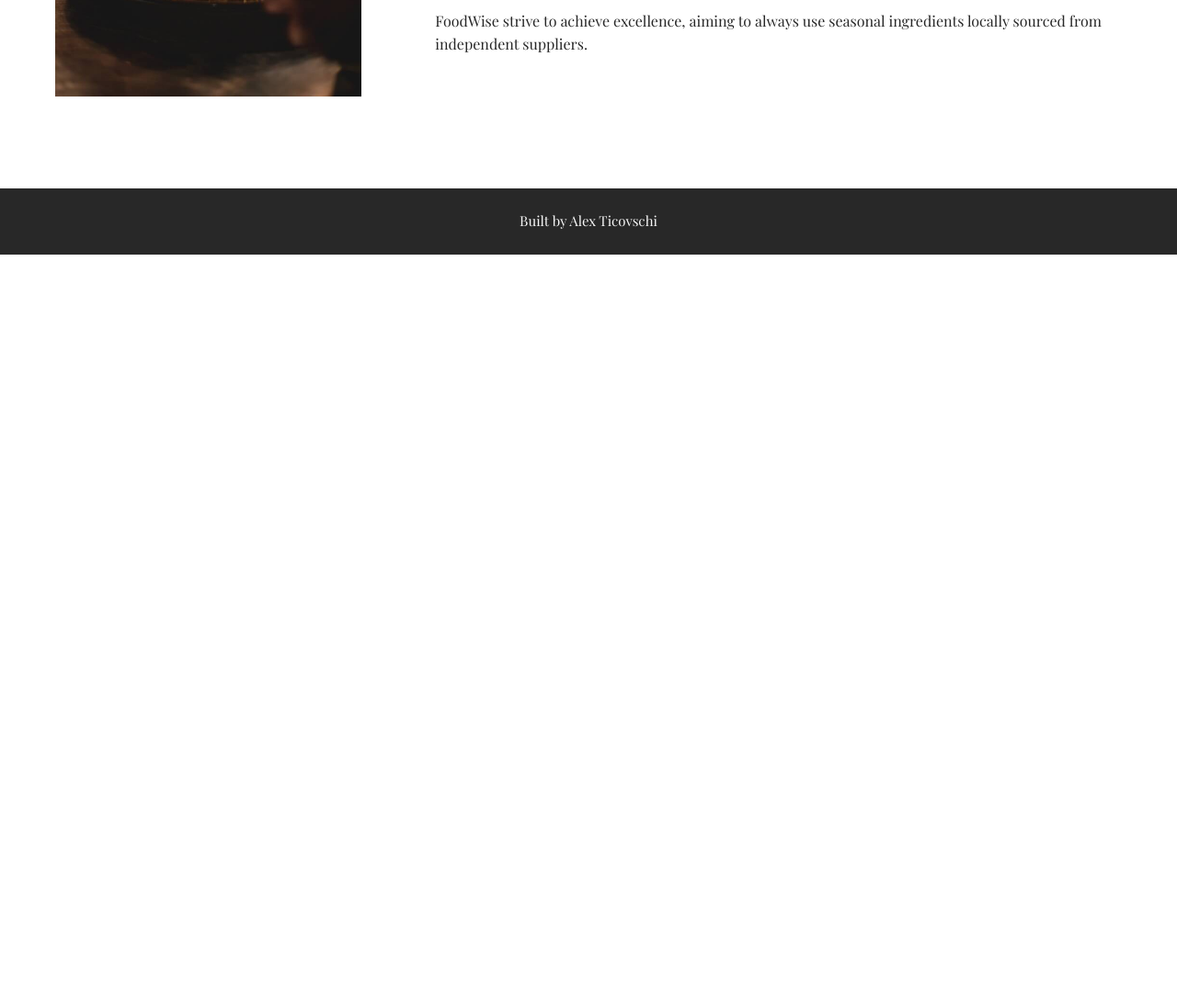
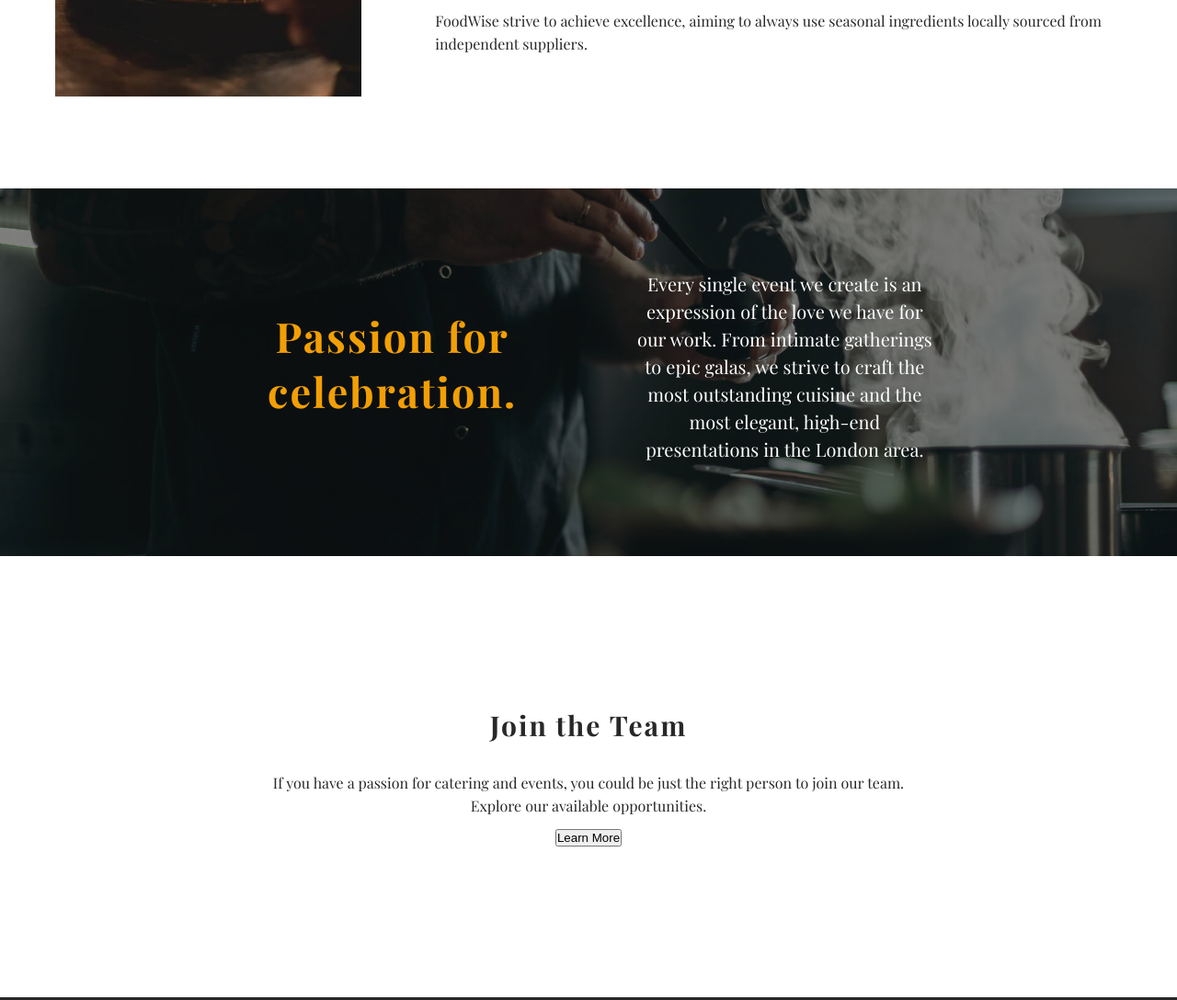
Before and after one commit to alexticovschi/FoodWise, a Gatsby site: page /about in a window 1280 px wide. Shown: the part 1039-2127 px from the top of the page at 92% size. Before the commit the page ends 1316 px from the top, so only its background shows below. Built offline with nearby package versions, Linux system fonts and the light colour scheme; Gatsby itself is replaced by a stand-in of ours; a web font is replaced by a local one.

Commit message:
adding a Banner & JoinTeam components

```diff
--- /dev/null
+++ b/src/components/AboutComponents/Banner/Banner.jsx
@@ -0,0 +1,38 @@
+import React from "react"
+import { useStaticQuery, graphql } from "gatsby"
+import Image from "gatsby-image"
+
+import "./Banner.scss"
+
+const Banner = () => {
+  const getImage = graphql`
+    query aboutBanner {
+      banner: file(relativePath: { eq: "about/about-banner.jpg" }) {
+        childImageSharp {
+          fluid(maxWidth: 1800) {
+            ...GatsbyImageSharpFluid
+          }
+        }
+      }
+    }
+  `
+  const { banner } = useStaticQuery(getImage)
+  return (
+    <div className="about-banner">
+      <Image
+        fluid={banner.childImageSharp.fluid}
+        className="about-banner__img"
+        alt="about banner"
+      />
+      <h2 className="about-banner__title">Passion for celebration.</h2>
+      <p className="about-banner__text">
+        Every single event we create is an expression of the love we have for
+        our work. From intimate gatherings to epic galas, we strive to craft the
+        most outstanding cuisine and the most elegant, high-end presentations in
+        the London area.
+      </p>
+    </div>
+  )
+}
+
+export default Banner
--- /dev/null
+++ b/src/components/AboutComponents/Banner/Banner.scss
@@ -0,0 +1,67 @@
+.about-banner {
+  grid-column: full-start/ full-end;
+  position: relative;
+
+  display: grid;
+  grid-template-columns: repeat(6, 1fr);
+
+  &::after {
+    content: "";
+    position: absolute;
+    top: 0;
+    left: 0;
+    bottom: 0;
+    right: 0;
+    width: 100%;
+    height: 100%;
+    overflow: hidden;
+    background-color: rgba(20, 20, 20, 0.5);
+  }
+
+  &__img {
+    grid-column: 1 / -1;
+    width: 100%;
+    height: 100%;
+    object-fit: cover;
+    display: block;
+  }
+
+  &__title {
+    font-size: 4.5rem;
+    color: var(--primaryColor);
+    position: absolute;
+    z-index: 10;
+    top: 0;
+    left: 0;
+    right: 0;
+    bottom: 0;
+    display: grid;
+    align-content: center;
+    justify-items: center;
+    text-align: center;
+
+    grid-column: 2 / span 2;
+
+  }
+
+  &__text {
+    color: var(--mainWhite);
+    position: absolute;
+    top: 0;
+    left: 0;
+    right: 0;
+    bottom: 0;
+    display: grid;
+    align-content: center;
+    justify-items: center;
+    text-align: center;
+
+    z-index: 10;
+    padding: 0 5rem;
+    font-size: 2rem;
+    line-height: 30px;
+    grid-column: 4 / span 2;
+
+  }
+
+}
--- /dev/null
+++ b/src/components/AboutComponents/JoinTeam/JoinTeam.jsx
@@ -0,0 +1,21 @@
+import React from "react"
+import { Link } from "gatsby"
+
+import "./JoinTeam.scss"
+
+const JoinTeam = () => {
+  return (
+    <section className="join-team">
+      <h1 className="join-team__title">Join the Team</h1>
+      <p className="join-team__text">
+        If you have a passion for catering and events, you could be just the
+        right person to join our team. Explore our available opportunities.
+      </p>
+      <Link to="/about">
+        <button className="event-btn">Learn More</button>
+      </Link>
+    </section>
+  )
+}
+
+export default JoinTeam
--- /dev/null
+++ b/src/components/AboutComponents/JoinTeam/JoinTeam.scss
@@ -0,0 +1,18 @@
+.join-team {
+  grid-column: center-start/ center-end;
+  // margin: 10rem 0;
+  text-align: center;
+
+
+  display: grid;
+  align-content: center;
+  justify-items: center;
+
+  &__title {
+    margin-bottom: 3rem;
+  }
+
+  &__text {
+    padding: 0 20%;
+  }
+}
--- a/src/components/Layout/layout.scss
+++ b/src/components/Layout/layout.scss
@@ -94,5 +94,5 @@ p {
   display: grid;
   grid-template-columns: [full-start] minmax(6rem, 1fr) [center-start] repeat(8,
       [col-start] minmax(min-content, 16rem) [col-end]) [center-end] minmax(6rem, 1fr) [full-end];
-  grid-template-rows: auto auto min-content 9vh;
+  grid-template-rows: auto auto min-content 50vh 60vh 9vh;
 }
--- a/src/pages/about.js
+++ b/src/pages/about.js
@@ -3,6 +3,8 @@ import Layout from "../components/Layout/Layout"
 import HeroBanner from "../components/HeroBanner/HeroBanner"
 import Hero from "../components/Hero/Hero"
 import About from "../components/AboutComponents/About/About"
+import Banner from "../components/AboutComponents/Banner/Banner"
+import JoinTeam from "../components/AboutComponents/JoinTeam/JoinTeam"
 
 import { graphql } from "gatsby"
 
@@ -29,6 +31,8 @@ const AboutPage = ({ data }) => (
         ></HeroBanner>
       </Hero>
       <About />
+      <Banner />
+      <JoinTeam />
     </Layout>
   </main>
 )
```
Also changed, not shown: src/images/about/about-banner.jpg (added).
